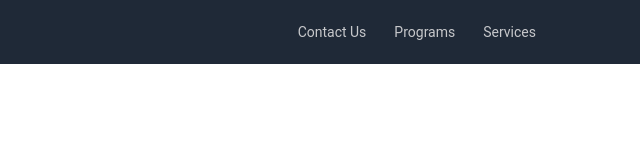
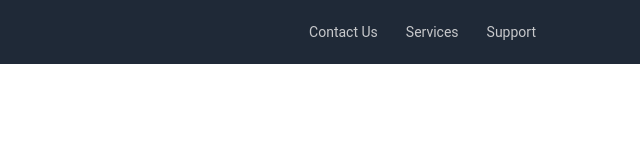
Before and after one commit to mustafa-bhatti/landing-page, a plain HTML site: page index.html in a window 1280 px wide. Shown: the full height of the page, 640-1280 px from the left. Drawn offline with Linux system fonts and the light colour scheme.

Commit message:
add links tag to the nav bar list

```diff
--- a/index.html
+++ b/index.html
@@ -12,9 +12,9 @@
         <img src="./images/logo.png" width="50px" height="auto">
         </div>
         <ul class="links">
-                <li>Contact Us</li>
-                <li>Programs</li>
-                <li>Services</li>
+                <li><a href="#">Contact Us</a></li>
+                <li><a href="#">Services</a></li>
+                <li><a href="#">Support</a></li>
         </ul>
     </div>
 </body>
--- a/styles.css
+++ b/styles.css
@@ -5,7 +5,10 @@ body {
     font-family: Roboto,'Times New Roman', Times, serif;
     height: 100vh;
 }
-
+a {
+    text-decoration: none;
+    color:#c7c8cb
+}
 ul {
     margin: 0;
     padding: 0;
@@ -29,5 +32,5 @@ ul {
     margin-right: 90px;
     padding: 14px;
     font-size: 14px;
-    color:#c7c8cb
+
 }
```
